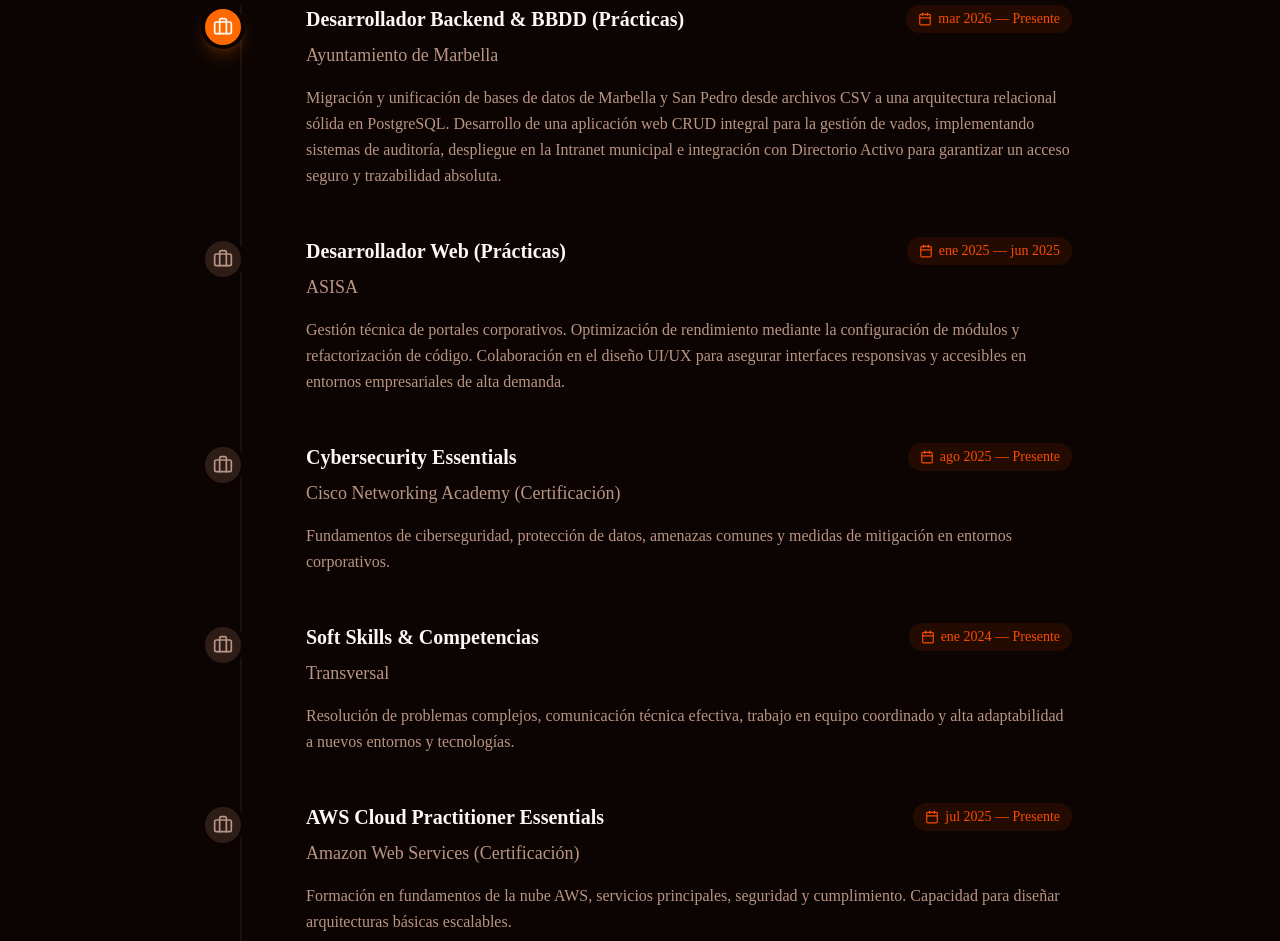
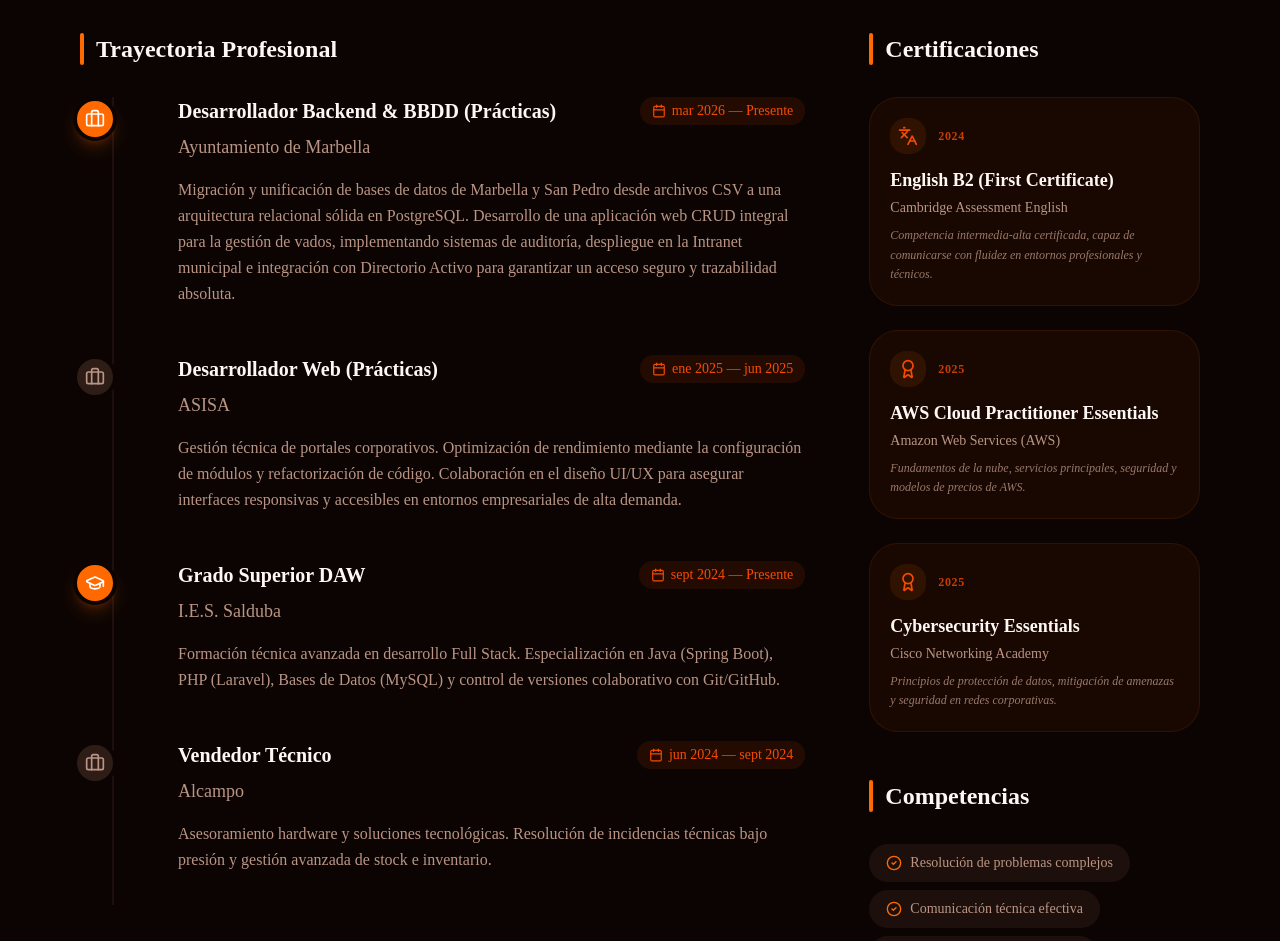
Before and after one commit to fmargar/dev-hub-fernando, a Next.js app: page /experience in a window 1280 px wide. Shown: the part 240-1181 px from the top of the page. Built offline with nearby package versions, Linux system fonts and the light colour scheme.

Commit message:
chore: refine experience structure and separate certifications

```diff
--- a/app/experience/page.tsx
+++ b/app/experience/page.tsx
@@ -1,9 +1,9 @@
 "use client";
 
-import React, { useEffect, useState } from "react";
+import React from "react";
 import { motion } from "framer-motion";
-import { Briefcase, GraduationCap, Calendar, AlertCircle } from "lucide-react";
-import { Experience } from "@/types/portfolio";
+import { Briefcase, GraduationCap, Calendar, Award, Languages, CheckCircle2 } from "lucide-react";
+import { Experience, Certification } from "@/types/portfolio";
 
 const experiences: Experience[] = [
     {
@@ -27,42 +27,12 @@
         created_at: new Date().toISOString()
     },
     {
-        id: "Cert-2",
-        role: "Cybersecurity Essentials",
-        company: "Cisco Networking Academy (Certificación)",
-        start_date: "2025-08-01",
-        end_date: null,
-        description: "Fundamentos de ciberseguridad, protección de datos, amenazas comunes y medidas de mitigación en entornos corporativos.",
-        current: false,
-        created_at: new Date().toISOString()
-    },
-    {
-        id: "Skills-1",
-        role: "Soft Skills & Competencias",
-        company: "Transversal",
-        start_date: "2024-01-01",
-        end_date: null,
-        description: "Resolución de problemas complejos, comunicación técnica efectiva, trabajo en equipo coordinado y alta adaptabilidad a nuevos entornos y tecnologías.",
-        current: false,
-        created_at: new Date().toISOString()
-    },
-    {
-        id: "Cert-1",
-        role: "AWS Cloud Practitioner Essentials",
-        company: "Amazon Web Services (Certificación)",
-        start_date: "2025-07-01",
-        end_date: null,
-        description: "Formación en fundamentos de la nube AWS, servicios principales, seguridad y cumplimiento. Capacidad para diseñar arquitecturas básicas escalables.",
-        current: false,
-        created_at: new Date().toISOString()
-    },
-    {
         id: "3",
         role: "Grado Superior DAW",
         company: "I.E.S. Salduba",
         start_date: "2024-09-15",
         end_date: null,
-        description: "Formación técnica avanzada en desarrollo Full Stack. Especialización en Java (Spring Boot), PHP (Laravel), Bases de Datos (MySQL) y control de versiones colaborativo.",
+        description: "Formación técnica avanzada en desarrollo Full Stack. Especialización en Java (Spring Boot), PHP (Laravel), Bases de Datos (MySQL) y control de versiones colaborativo con Git/GitHub.",
         current: true,
         created_at: new Date().toISOString()
     },
@@ -78,9 +48,38 @@
     }
 ];
 
+const certifications: Certification[] = [
+    {
+        id: "c1",
+        title: "English B2 (First Certificate)",
+        issuer: "Cambridge Assessment English",
+        date: "2024",
+        description: "Competencia intermedia-alta certificada, capaz de comunicarse con fluidez en entornos profesionales y técnicos."
+    },
+    {
+        id: "c2",
+        title: "AWS Cloud Practitioner Essentials",
+        issuer: "Amazon Web Services (AWS)",
+        date: "2025",
+        description: "Fundamentos de la nube, servicios principales, seguridad y modelos de precios de AWS."
+    },
+    {
+        id: "c3",
+        title: "Cybersecurity Essentials",
+        issuer: "Cisco Networking Academy",
+        date: "2025",
+        description: "Principios de protección de datos, mitigación de amenazas y seguridad en redes corporativas."
+    }
+];
+
+const softSkills = [
+    "Resolución de problemas complejos",
+    "Comunicación técnica efectiva",
+    "Alta adaptabilidad tecnológica",
+    "Trabajo en equipo coordinado"
+];
+
 export default function ExperiencePage() {
-    const loading = false;
-
     // Format date string to Month Year (e.g., "Sep 2023")
     const formatDate = (dateString: string) => {
         const date = new Date(dateString);
@@ -101,7 +100,8 @@
     };
 
     return (
-        <div className="container mx-auto px-4 py-8 max-w-4xl">
+        <div className="container mx-auto px-4 py-8 max-w-6xl">
+            {/* Header section */}
             <motion.div
                 initial={{ opacity: 0, y: -20 }}
                 animate={{ opacity: 1, y: 0 }}
@@ -113,37 +113,30 @@
                     </div>
                     <h1 className="text-4xl font-bold tracking-tight">Experiencia & Educación</h1>
                 </div>
-                <p className="text-xl text-muted-foreground mt-4">
-                    Mi recorrido profesional y académico en el mundo del desarrollo de software.
+                <p className="text-xl text-muted-foreground mt-4 max-w-3xl">
+                    Mi trayectoria profesional y formación académica, centrada en el desarrollo de software de alto impacto.
                 </p>
             </motion.div>
 
-            {loading ? (
-                <div className="space-y-8">
-                    {[1, 2].map((i) => (
-                        <div key={i} className="flex gap-4">
-                            <div className="w-12 h-12 rounded-full bg-muted/50 animate-pulse shrink-0" />
-                            <div className="flex-1 space-y-3 py-1">
-                                <div className="h-6 w-1/3 bg-muted/50 rounded animate-pulse" />
-                                <div className="h-4 w-1/4 bg-muted/50 rounded animate-pulse" />
-                                <div className="h-20 w-full bg-muted/50 rounded animate-pulse mt-4" />
-                            </div>
-                        </div>
-                    ))}
-                </div>
-            ) : (
+            <div className="grid grid-cols-1 lg:grid-cols-3 gap-16">
+                {/* Main Experience Column */}
+                <div className="lg:col-span-2 space-y-12">
+                    <h2 className="text-2xl font-bold flex items-center gap-3 mb-8">
+                        <span className="h-8 w-1 bg-orange-500 rounded-full" />
+                        Trayectoria Profesional
+                    </h2>
+
                     <motion.div
                         variants={container}
                         initial="hidden"
                         animate="show"
                         className="relative border-l-2 border-muted/50 ml-6 md:ml-8 space-y-12 pb-8"
                     >
-                    {experiences.map((exp, index) => (
+                        {experiences.map((exp) => (
                             <motion.div variants={item} key={exp.id} className="relative pl-8 md:pl-0">
-
                                 {/* Timeline Node */}
                                 <div className={`absolute -left-[41px] md:-left-[41px] p-2 rounded-full border-4 border-background ${exp.current ? 'bg-orange-500 text-white shadow-lg shadow-orange-500/20' : 'bg-muted text-muted-foreground'}`}>
-                                {exp.role.toLowerCase().includes('estudiante') || exp.company.toLowerCase().includes('ies') ? (
+                                    {exp.role.toLowerCase().includes('ies') || exp.role.includes('DAW') ? (
                                         <GraduationCap className="w-5 h-5" />
                                     ) : (
                                         <Briefcase className="w-5 h-5" />
@@ -172,7 +165,55 @@
                             </motion.div>
                         ))}
                     </motion.div>
-            )}
+                </div>
+
+                {/* Sidebar: Certifications & Skills */}
+                <div className="space-y-12">
+                    {/* Certifications Section */}
+                    <section>
+                        <h2 className="text-2xl font-bold flex items-center gap-3 mb-8">
+                            <span className="h-8 w-1 bg-orange-500 rounded-full" />
+                            Certificaciones
+                        </h2>
+                        <div className="space-y-6">
+                            {certifications.map((cert) => (
+                                <motion.div
+                                    key={cert.id}
+                                    initial={{ opacity: 0, x: 20 }}
+                                    animate={{ opacity: 1, x: 0 }}
+                                    className="p-5 rounded-2xl bg-orange-500/5 border border-orange-500/10 hover:border-orange-500/20 transition-all group"
+                                >
+                                    <div className="flex items-center gap-3 mb-3">
+                                        <div className="p-2 bg-orange-500/10 rounded-lg group-hover:bg-orange-500/20 transition-colors">
+                                            {cert.title.toLowerCase().includes('english') ? <Languages className="w-5 h-5 text-orange-600" /> : <Award className="w-5 h-5 text-orange-600" />}
+                                        </div>
+                                        <span className="text-xs font-bold text-orange-600/80 uppercase tracking-wider">{cert.date}</span>
+                                    </div>
+                                    <h3 className="font-bold text-lg mb-1">{cert.title}</h3>
+                                    <p className="text-sm text-balance text-muted-foreground mb-2">{cert.issuer}</p>
+                                    <p className="text-xs text-muted-foreground/80 leading-relaxed italic">{cert.description}</p>
+                                </motion.div>
+                            ))}
+                        </div>
+                    </section>
+
+                    {/* Soft Skills Section */}
+                    <section>
+                        <h2 className="text-2xl font-bold flex items-center gap-3 mb-8">
+                            <span className="h-8 w-1 bg-orange-500 rounded-full" />
+                            Competencias
+                        </h2>
+                        <div className="flex flex-wrap gap-2">
+                            {softSkills.map((skill) => (
+                                <span key={skill} className="px-4 py-2 bg-muted/50 rounded-xl text-sm font-medium flex items-center gap-2 border border-transparent hover:border-orange-500/20 transition-colors text-muted-foreground hover:text-foreground">
+                                    <CheckCircle2 className="w-4 h-4 text-orange-500" />
+                                    {skill}
+                                </span>
+                            ))}
+                        </div>
+                    </section>
+                </div>
+            </div>
         </div>
     );
 }
```
Also changed, not shown: types/portfolio.ts (+7 -0 lines). Lines whose indentation alone changed are shown as unchanged.
